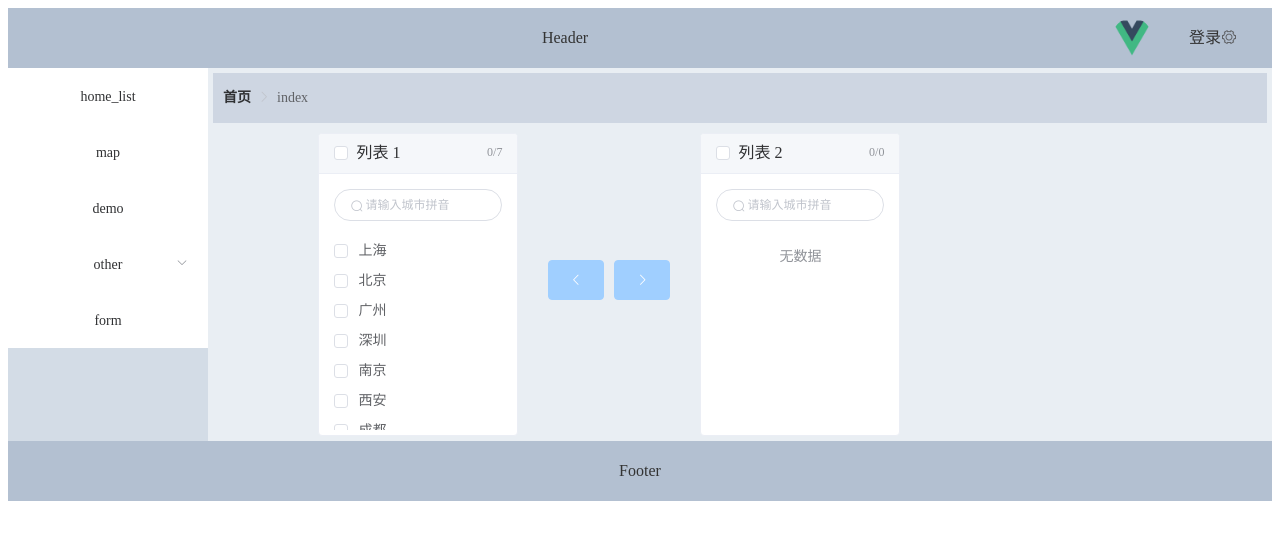
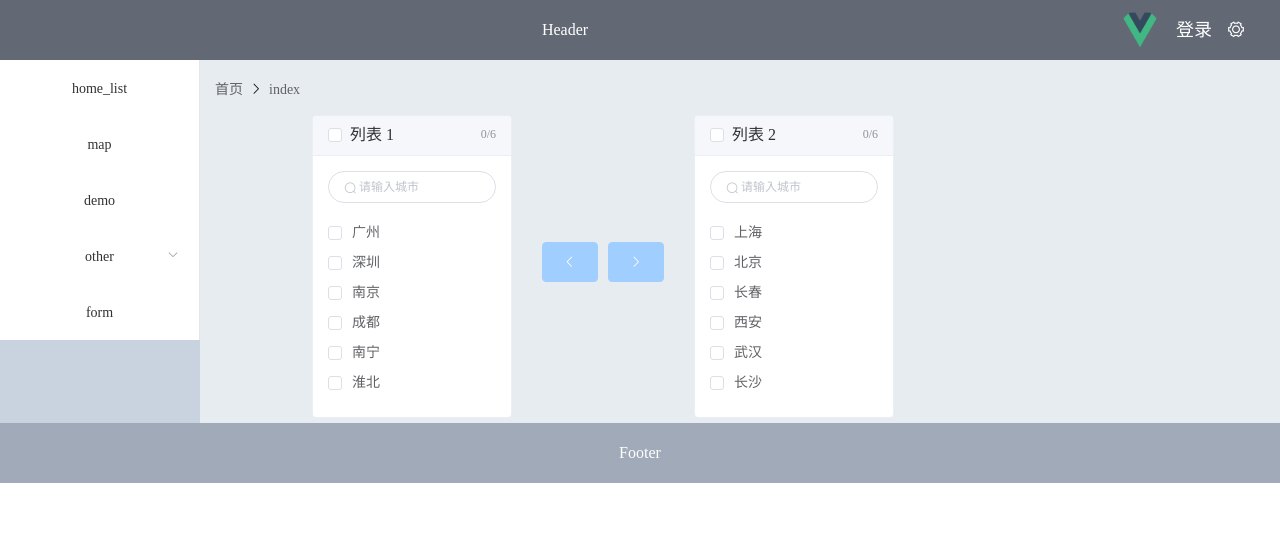
Before and after one commit to sunny-wang519/vue-demo, a Vue app: page /other/transfer in a window 1280 px wide. Shown: the top 540 px of the page. Built offline with nearby package versions, Linux system fonts and the light colour scheme; what vue-baidu-map would draw is missing.

Commit message:
style change

```diff
--- /dev/null
+++ b/src/assets/css/reset.css
@@ -0,0 +1,69 @@
+/* http://meyerweb.com/eric/tools/css/reset/
+   v2.0 | 20110126
+   License: none (public domain)
+*/
+
+html, body, div, span, applet, object, iframe,
+h1, h2, h3, h4, h5, h6, p, blockquote, pre,
+a, abbr, acronym, address, big, cite, code,
+del, dfn, em, img, ins, kbd, q, s, samp,
+small, strike, strong, sub, sup, tt, var,
+b, u, i, center,
+dl, dt, dd, ol, ul, li,
+fieldset, form, label, legend,
+table, caption, tbody, tfoot, thead, tr, th, td,
+article, aside, canvas, details, embed,
+figure, figcaption, footer, header, hgroup,
+menu, nav, output, ruby, section, summary,
+time, mark, audio, video {
+	margin: 0;
+	padding: 0;
+	border: 0;
+	font-size: 100%;
+	font: inherit;
+	vertical-align: baseline;
+}
+/* HTML5 display-role reset for older browsers */
+article, aside, details, figcaption, figure,
+footer, header, hgroup, menu, nav, section {
+	display: block;
+}
+body {
+    line-height: 1;
+}
+ol, ul {
+	list-style: none;
+}
+blockquote, q {
+	quotes: none;
+}
+blockquote:before, blockquote:after,
+q:before, q:after {
+	content: '';
+	content: none;
+}
+table {
+	border-collapse: collapse;
+	border-spacing: 0;
+}
+
+.el-loading{
+    position: absolute;
+    z-index: 2000;
+    background-color: rgba(255, 255, 255, .7);
+    margin: 0;
+    top: 0;
+    right: 0;
+    bottom: 0;
+    left: 0;
+    -webkit-transition: opacity .3s;
+    transition: opacity .3s;
+}
+
+.el-loading-spinner{
+    top: 50%;
+    margin-top: -21px;
+    width: 100%;
+    text-align: center;
+    position: absolute;
+}
--- a/src/components/Header.vue
+++ b/src/components/Header.vue
@@ -37,16 +37,18 @@
   }
   .right-menu {
     float: right;
+    font-size: 18px;
+    font-family: "黑体";
     .el-dropdown {
-      font-size: 16px;
-      font-family: "黑体";
-    }
-    .el-dropdown-link {
-      cursor: pointer;
-      color: #409eff;
-    }
-    .el-icon-arrow-down {
-      font-size: 16px;
+      margin-left: 15px;
+      .el-icon-setting {
+        color: #fff;
+        font-size: 18px;
+      }
+      .el-dropdown-link {
+        cursor: pointer;
+        color: #409eff;
+      }
     }
   }
 }
--- a/src/components/Main.vue
+++ b/src/components/Main.vue
@@ -12,6 +12,6 @@
 
 <style lang="scss" scoped>
 .app-main{
-  margin-top: 60px;
+  margin-top: 50px;
 }
 </style>
--- a/src/components/Navbar.vue
+++ b/src/components/Navbar.vue
@@ -1,19 +1,9 @@
 <template>
   <div class="breadcrumb">
     <el-breadcrumb separator-class="el-icon-arrow-right icon_s">
-      <el-breadcrumb-item :to="{ path: '/' }">首页</el-breadcrumb-item>
+      <el-breadcrumb-item>首页</el-breadcrumb-item>
       <el-breadcrumb-item>index</el-breadcrumb-item>
-      <!-- <el-breadcrumb-item>活动列表</el-breadcrumb-item>
-      <el-breadcrumb-item>活动详情</el-breadcrumb-item> -->
     </el-breadcrumb>
-    <!-- <div class="right-menu">
-      <img
-        src="../assets/logo.png"
-        alt="图片"
-        style="width: 50px; height: 50px; border-radius: 50%"
-      />
-      <span>login</span>
-    </div> -->
   </div>
 </template>
 
@@ -28,19 +18,13 @@
   height: 50px;
   margin: 0;
   padding: 0;
-  background-color: rgba(179, 192, 209, 0.5);
   .el-breadcrumb {
     height: 50px;
     line-height: 50px;
     margin-left: 10px;
-  }
-  .icon_s {
-    color: blue;
+    /deep/.el-breadcrumb__item > .el-breadcrumb__separator {
+      color: black !important;
+    }
   }
 }
-
-/* .right-menu {
-  float: right;
-  width: 50%;
-} */
 </style>
--- a/src/components/Sidebar.vue
+++ b/src/components/Sidebar.vue
@@ -40,12 +40,5 @@
 </script>
 
 <style lang="scss" scoped>
-.aside {
-  background: #fff;
-  .el-menu {
-    border-right: none;
-    background-color: #fff;
-    color: #fff;
-  }
-}
+
 </style>
--- a/src/layout/index.vue
+++ b/src/layout/index.vue
@@ -35,24 +35,27 @@
     bottom: 0;
     width: 100%;
 } */
-.el-header,
+.el-header{
+  background-color: #626974;
+  color: #fff;
+  text-align: center;
+  line-height: 60px;
+}
 .el-footer {
-  background-color: #B3C0D1;
-  color: #333;
+  background-color: #a0aab9;
+  color: #fff;
   text-align: center;
   line-height: 60px;
 }
 
 .el-aside {
-  background-color: #D3DCE6;
-  color: #333;
+  background-color: #c9d3df;
   text-align: center;
   line-height: 200px;
 }
 
 .el-main {
-  background-color: #E9EEF3;
-  color: #333;
+  background-color: #e7ecf1;
   text-align: center;
   /* line-height: 160px; */
   padding:5px !important;
--- a/src/main.js
+++ b/src/main.js
@@ -5,7 +5,7 @@
 import router from './router'
 import store from './store'
 import BaiduMap from 'vue-baidu-map'
-
+import './assets/css/reset.css'
 
 Vue.use(BaiduMap, {
   ak: "zfbPHKyDM9GhrMPltNZxdyxZ0VAMj0pa"
--- a/src/views/map/index.vue
+++ b/src/views/map/index.vue
@@ -34,5 +34,16 @@
   width: auto;
   height: 600px;
   margin: 0 auto;
+  //去掉百度地图的文字及图片
+  /deep/.BMap_cpyCtrl {
+    display: none;
+  }
+  /deep/.anchorBL img{
+    display: none !important;
+  }
+  //百度地图比例尺位置
+  /deep/ .BMap_scaleCtrl{
+    left:10px !important;
+  }
 }
 </style>
--- a/src/views/other/transfer.vue
+++ b/src/views/other/transfer.vue
@@ -2,7 +2,7 @@
   <el-transfer
     filterable
     :filter-method="filterMethod"
-    filter-placeholder="请输入城市拼音"
+    filter-placeholder="请输入城市"
     v-model="value"
     :data="data"
   >
@@ -14,30 +14,35 @@
   data() {
     const generateData = () => {
       const data = [];
-      const cities = ["上海", "北京", "广州", "深圳", "南京", "西安", "成都"];
-      const pinyin = [
-        "shanghai",
-        "beijing",
-        "guangzhou",
-        "shenzhen",
-        "nanjing",
-        "xian",
-        "chengdu",
+      const cities = ["上海", "北京", "广州", "深圳","长春", "南京", "西安", "成都","武汉","长沙","南宁","淮北"];
+      const citys = [
+        "上海",
+        "北京",
+        "广州",
+        "深圳",
+        "南京",
+        "西安",
+        "成都",
+        "武汉",
+        "长沙",
+        "南宁",
+        "淮北",
+        "长春"
       ];
       cities.forEach((city, index) => {
         data.push({
           label: city,
           key: index,
-          pinyin: pinyin[index],
+          citys: citys[index],
         });
       });
       return data;
     };
     return {
       data: generateData(),
-      value: [],
+      value: [0,1,4,6,8,9],
       filterMethod(query, item) {
-        return item.pinyin.indexOf(query) > -1;
+        return item.citys.indexOf(query) > -1;
       },
     };
   },
```
